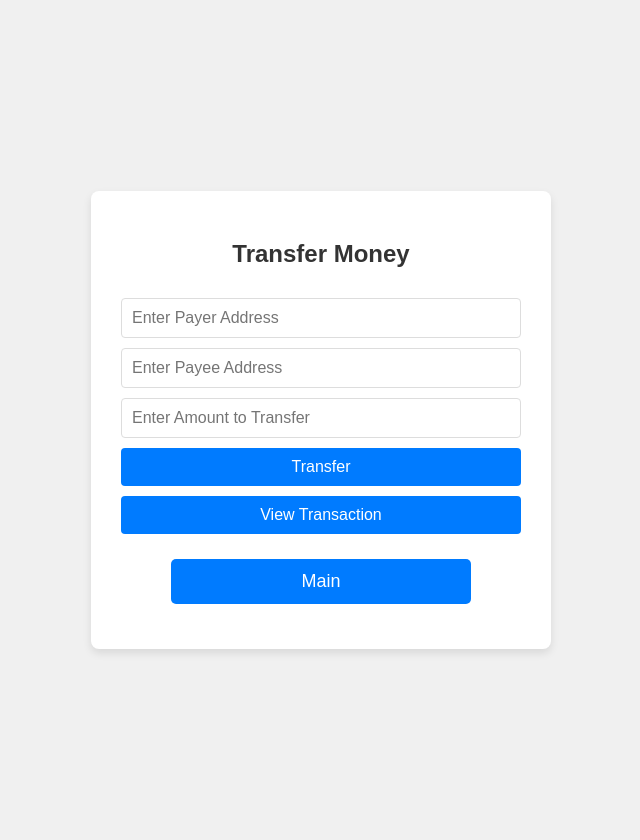
After one commit to tlim058/BC3415-HW1, a Flask app: template templates/transfer_money.html in a window 1280 px wide. The commit adds this page. Shown: the whole page, without its empty margins (319-959 px from the left). Run offline with Flask 3, Linux system fonts and the light colour scheme; the template is opened without the code that fills it, so the values that code supplies are empty.

Commit message:
transfer_money

```diff
--- a/app.py
+++ b/app.py
@@ -39,6 +39,8 @@ def joke():
 
     return render_template("joke.html")
 
+@app.route
+
 @app.route("/textblob", methods=["GET", "POST"])
 def textblobsite():
     return render_template("textblob.html")
--- a/templates/index.html
+++ b/templates/index.html
@@ -9,6 +9,9 @@
 <form action="/financial_FAQ" method="post">
     <input type="submit" value="Financial FAQ">
 </form>
+<form action ="/transfer money" method ="post">
+    <input type="submit" value="Transfer Money">
+</form>
 <form action="/textblob" method="post">
     <input type="submit" value="sentiment">
 </form>
--- /dev/null
+++ b/templates/transfer_money.html
@@ -0,0 +1,31 @@
+<head>
+    <meta name="viewport" content="width=device-width,initial-scale=1.0">
+    <link rel="stylesheet" href="{{url_for('static',filename='styles.css')}}">
+</head>
+
+<body>
+<div class="container">
+<h2> Transfer Money </h2>
+<input type ="text" id="payer" placeholder="Enter Payer Address">
+<input type ="text" id="payer" placeholder="Enter Payee Address">
+<input type ="number" id="payer" placeholder="Enter Amount to Transfer">
+
+<button class="btn" onclick="transfer()"> Transfer</button>
+<button class="btn" onclick="transaction()"> View Transaction</button>
+
+<form action="/" method="post">
+    <input type="submit" value="Main">
+</form>
+
+<script>
+    async function transfer() {
+
+    }
+
+    async function transaction() {
+
+    }
+
+</script>
+</div>
+</body>
```
